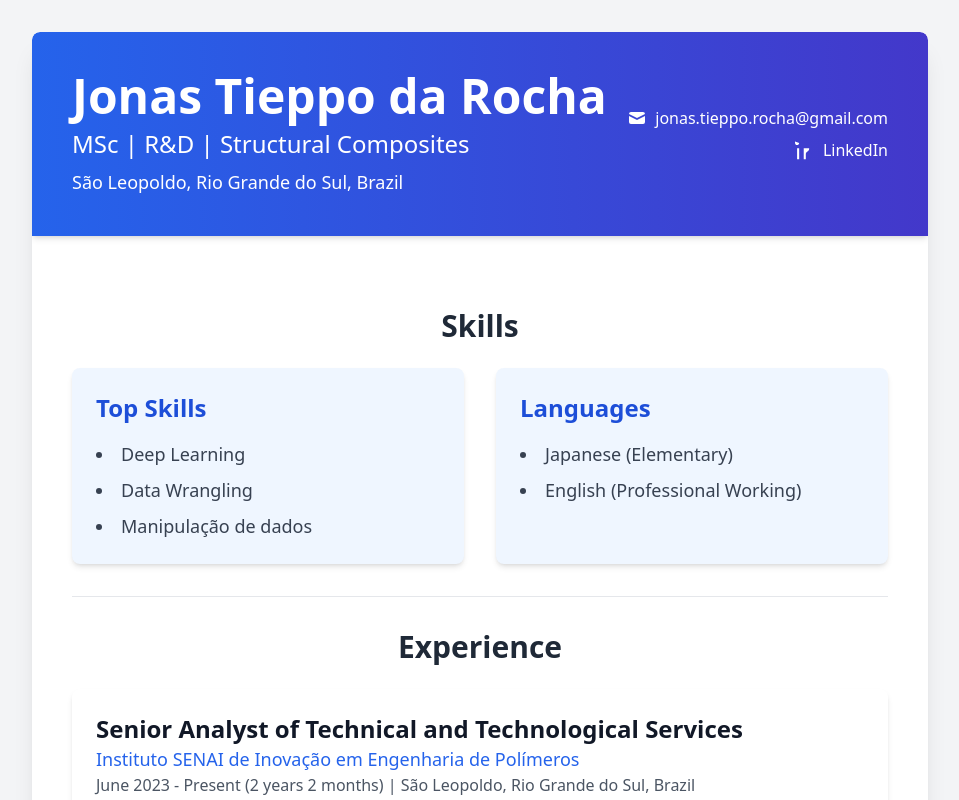
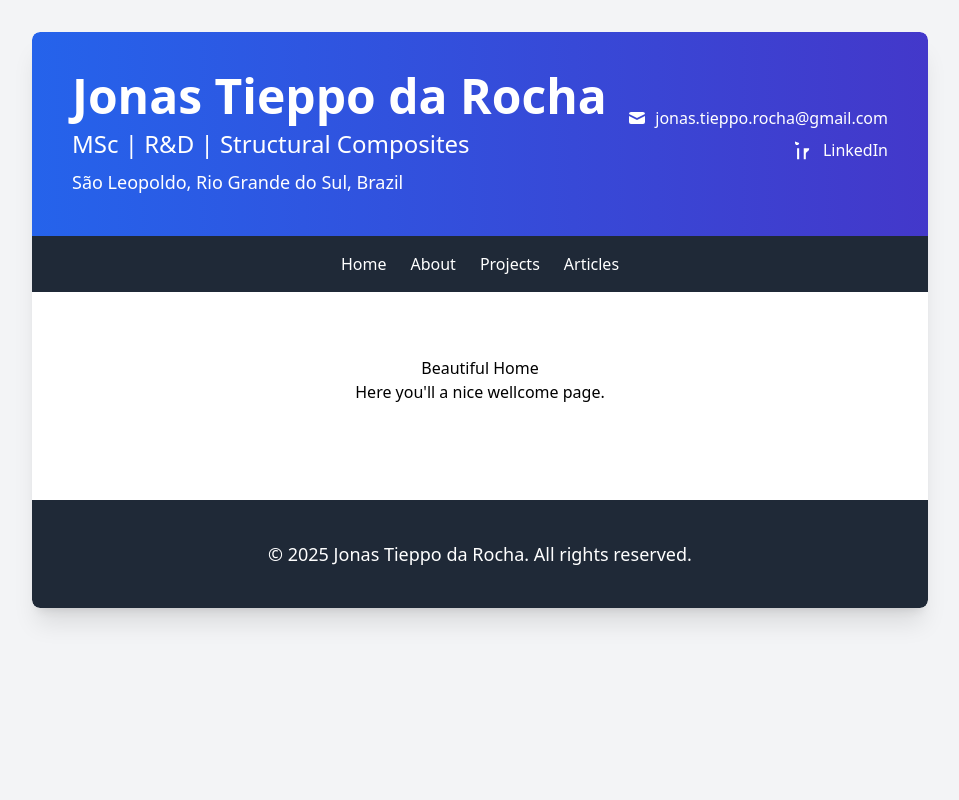
Before and after one commit to jonastieppo/my-portfolio, a React (Create React App) app: page / in a window 1280 px wide. Shown: the top 800 px of the page, without its empty margins (160-1119 px from the left). Built offline with nearby package versions, Linux system fonts and the light colour scheme.

Commit message:
creating tool bar

```diff
--- a/package.json
+++ b/package.json
@@ -3,7 +3,7 @@
   "version": "0.1.0",
   "homepage": "https://jonastieppo.github.io/my-portfolio/",
   "private": true,
-  "proxy":"https://jonastieppo.github.io/my-portfolio/",
+  "proxy": "https://jonastieppo.github.io/my-portfolio/",
   "dependencies": {
     "@tailwindcss/vite": "^4.1.11",
     "@testing-library/dom": "^10.4.0",
@@ -13,6 +13,7 @@
     "g": "^2.0.1",
     "react": "^19.1.0",
     "react-dom": "^19.1.0",
+    "react-router-dom": "^7.7.0",
     "react-scripts": "5.0.1",
     "serve": "^14.2.4",
     "web-vitals": "^2.1.4"
--- a/src/App.js
+++ b/src/App.js
@@ -1,32 +1,42 @@
 import React from 'react';
 import Header from './components/Header';
-import Experience from './components/Experience';
-import Skills from './components/Skills';
-import Education from './components/Education';
 import Footer from './components/Footer';
+import Articles from './components/Articles';
+import Projects from './components/Projects';
+import About from './components/about/About';
+import { BrowserRouter as Router, Routes, Route, Link } from 'react-router-dom';
 // Main App component
 function App() {
   return (
+    <Router> {/* Wrap your entire application with Router */}
     <div className="min-h-screen bg-gray-100 font-sans antialiased flex flex-col items-center py-8 px-4 sm:px-6 lg:px-8">
       <div className="max-w-4xl w-full bg-white rounded-lg shadow-xl overflow-hidden">
         {/* Header Section */}
         <Header />
+        {/* Navigation Bar */}
+        <nav className="bg-gray-800 text-white p-4 flex justify-center space-x-6">
+            <Link to="/" className="hover:text-gray-300">Home</Link>
+            <Link to="/about" className="hover:text-gray-300">About</Link>
+            <Link to="/projects" className="hover:text-gray-300">Projects</Link>
+            <Link to="/articles" className="hover:text-gray-300">Articles</Link>
+          </nav>
+        <main className="p-6 sm:p-8 lg:p-10">
 
-        <main className="p-6 sm:p-8 lg:p-10">
-          {/* Skills Section */}
-          <Skills />
+          <Routes>
+            <Route path="/" element={<><div className="p-6 text-center"><h2>Beautiful Home</h2><p>Here you'll a nice wellcome page.</p></div></>} />
+            <Route path="/about" element={<About />} />
+            <Route path="/projects" element={<Projects />} />
+            <Route path="/articles" element={<Articles />} />
 
-          {/* Experience Section */}
-          <Experience />
 
-          {/* Education Section */}
-          <Education />
+          </Routes>
         </main>
 
         {/* Footer Section */}
         <Footer />
       </div>
     </div>
+  </Router>
   );
 }
 
--- /dev/null
+++ b/src/components/Articles.js
@@ -0,0 +1,5 @@
+export default function Articles(){
+    return (
+        <div className="p-6 text-center"><h2>My Articles</h2><p>Here you'll find my latest articles.</p></div>
+    )
+}
--- /dev/null
+++ b/src/components/Projects.js
@@ -0,0 +1,5 @@
+export default function Projects() {
+    return (
+        <div className="p-6 text-center"><h2>My Projects</h2><p>This is where my projects will be listed.</p></div>
+    )
+}
--- /dev/null
+++ b/src/components/about/About.js
@@ -0,0 +1,18 @@
+import Skills from './Skills';
+import Experience from './Experience';
+import Education from './Education';
+
+// About Component
+export default function About (){
+    return (<>
+                {/* Skills Section */}
+                <Skills />
+
+                {/* Experience Section */}
+                <Experience />
+
+                {/* Education Section */}
+                <Education />
+    </>
+    )
+}
```
Also changed, not shown: src/components/about/Education.js (renamed from src/components/Education.js), src/components/about/Experience.js (renamed from src/components/Experience.js), src/components/about/Skills.js (renamed from src/components/Skills.js), 1 other file (tests, documents, lock files or other folders).
